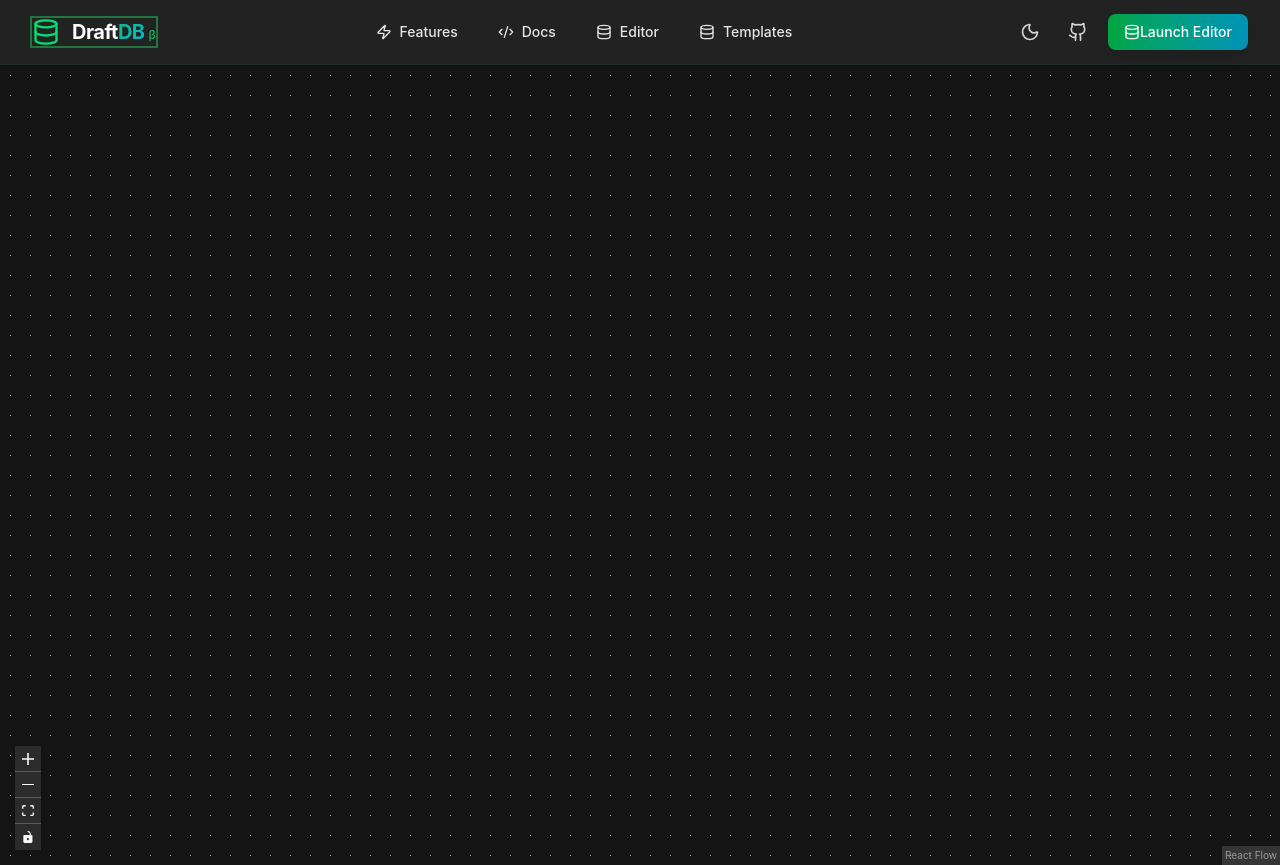
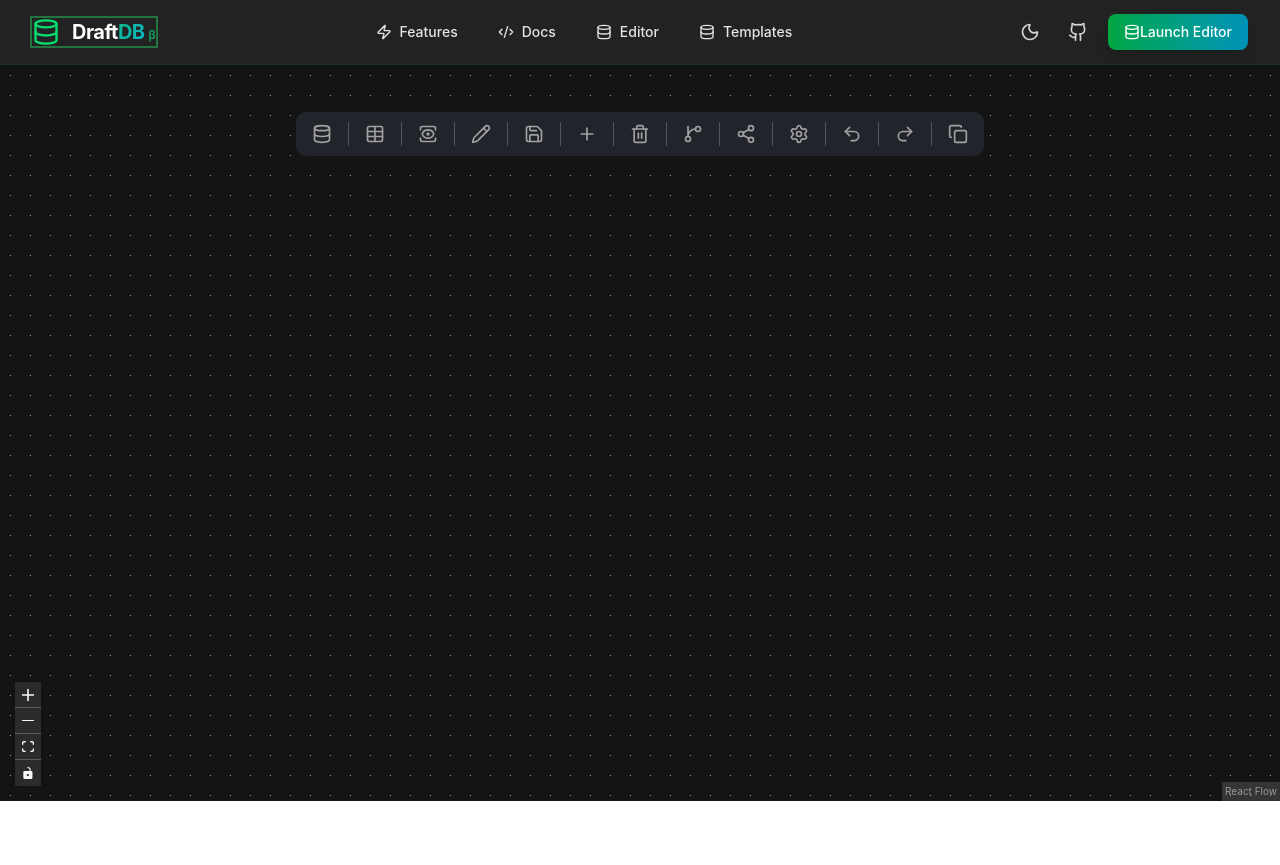
Before and after one commit to nguyentansinh123/DraftDB, a React app in the folder frontend/: page /editor in a window 1280 px wide. After the commit the page ends 801 px from the top, so only its background shows below. Built offline with nearby package versions, Linux system fonts and the light colour scheme; the HTML template or start-up script is replaced by a standard one.

Commit message:
Create Menu Options #10

```diff
--- a/frontend/src/components/Canvas.tsx
+++ b/frontend/src/components/Canvas.tsx
@@ -8,10 +8,10 @@ import "@xyflow/react/dist/style.css";
 import { useTheme } from "../hooks/useTheme";
 
 const Canvas = () => {
-  const { theme, setTheme } = useTheme();
+  const { theme } = useTheme();
 
   return (
-    <div style={{ width: "100vw", height: "100vh" }}>
+    <div style={{ width: "100vw", height: "calc(100vh - 4rem)" }}>
       <ReactFlow fitView colorMode={theme == "dark" ? "dark" : "light"}>
         <Background
           color={theme == "light" ? "#1A1717" : "#ccc"}
--- /dev/null
+++ b/frontend/src/components/optionBar/FloatBar.tsx
@@ -0,0 +1,69 @@
+import {
+  Database,
+  Table,
+  View,
+  Pencil,
+  Save,
+  Plus,
+  Trash2,
+  GitBranch,
+  Share2,
+  Settings,
+  Undo2,
+  Redo2,
+  Copy,
+} from "lucide-react";
+import { useTheme } from "../../hooks/useTheme";
+
+const icons = [
+  Database,
+  Table,
+  View,
+  Pencil,
+  Save,
+  Plus,
+  Trash2,
+  GitBranch,
+  Share2,
+  Settings,
+  Undo2,
+  Redo2,
+  Copy,
+];
+
+const FloatBar = () => {
+  const { theme } = useTheme();
+
+  return (
+    <div className="fixed top-28 z-50 left-1/2 -translate-x-1/2">
+      <div
+        className={`w-auto h-[44px] flex justify-evenly items-center gap-4 px-4 rounded-[10px] ${
+          theme === "dark"
+            ? "bg-[#22242b] text-neutral-400"
+            : "bg-neutral-200 text-neutral-600"
+        }`}
+      >
+        {icons.map((Icon, index) => (
+          <div key={index} className="flex items-center gap-4">
+            <button
+              className={`cursor-pointer transition-colors ${
+                theme === "dark" ? "hover:text-zinc-200" : "hover:text-black"
+              }`}
+            >
+              <Icon size={20} />
+            </button>
+            {index < icons.length - 1 && (
+              <div
+                className={`w-[1px] h-6 ${
+                  theme === "dark" ? "bg-gray-600" : "bg-neutral-400"
+                }`}
+              />
+            )}
+          </div>
+        ))}
+      </div>
+    </div>
+  );
+};
+
+export default FloatBar;
--- a/frontend/src/pages/Editor.tsx
+++ b/frontend/src/pages/Editor.tsx
@@ -1,8 +1,10 @@
 import Canvas from "../components/Canvas";
+import FloatBar from "../components/optionBar/FloatBar";
 
 const Editor = () => {
   return (
     <div>
+      <FloatBar />
       <Canvas />
     </div>
   );
```
